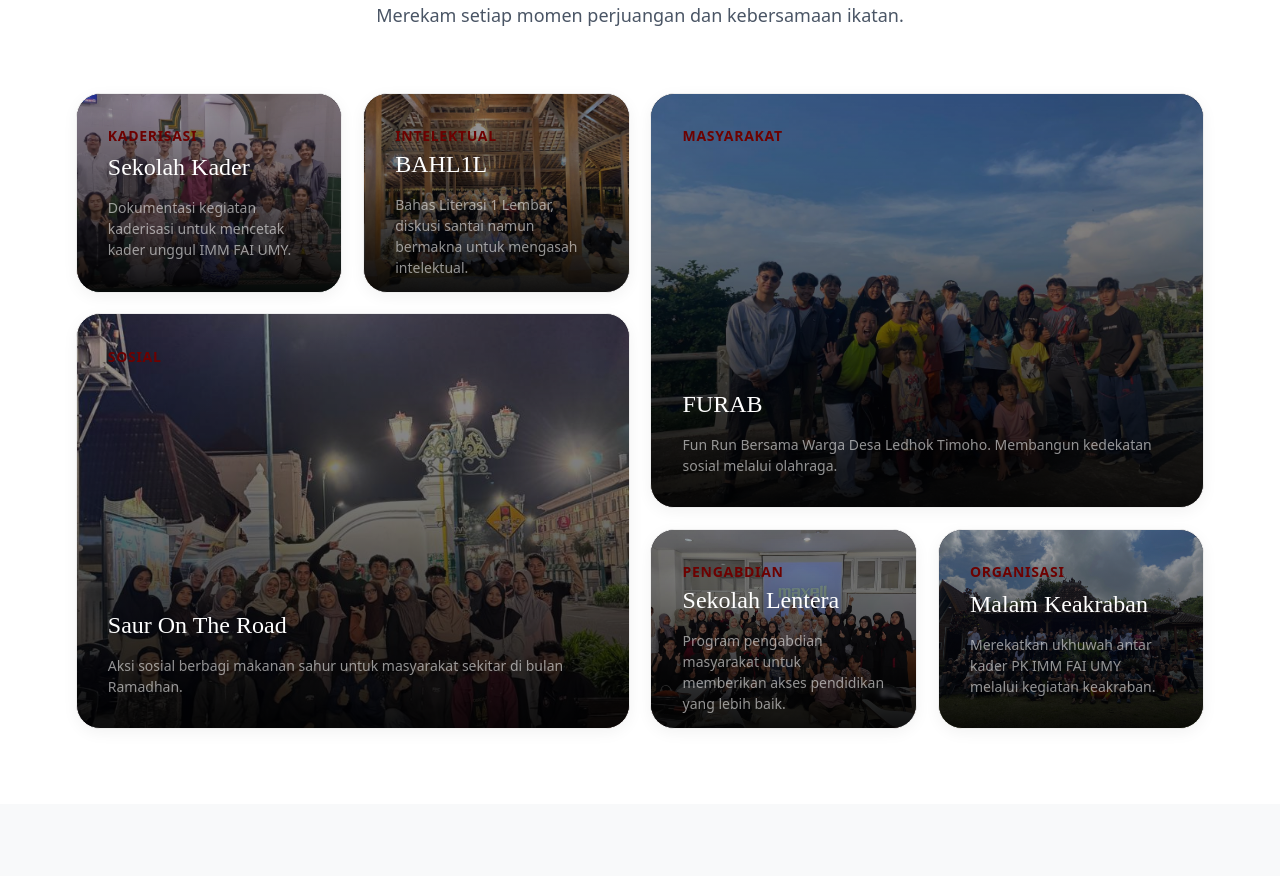
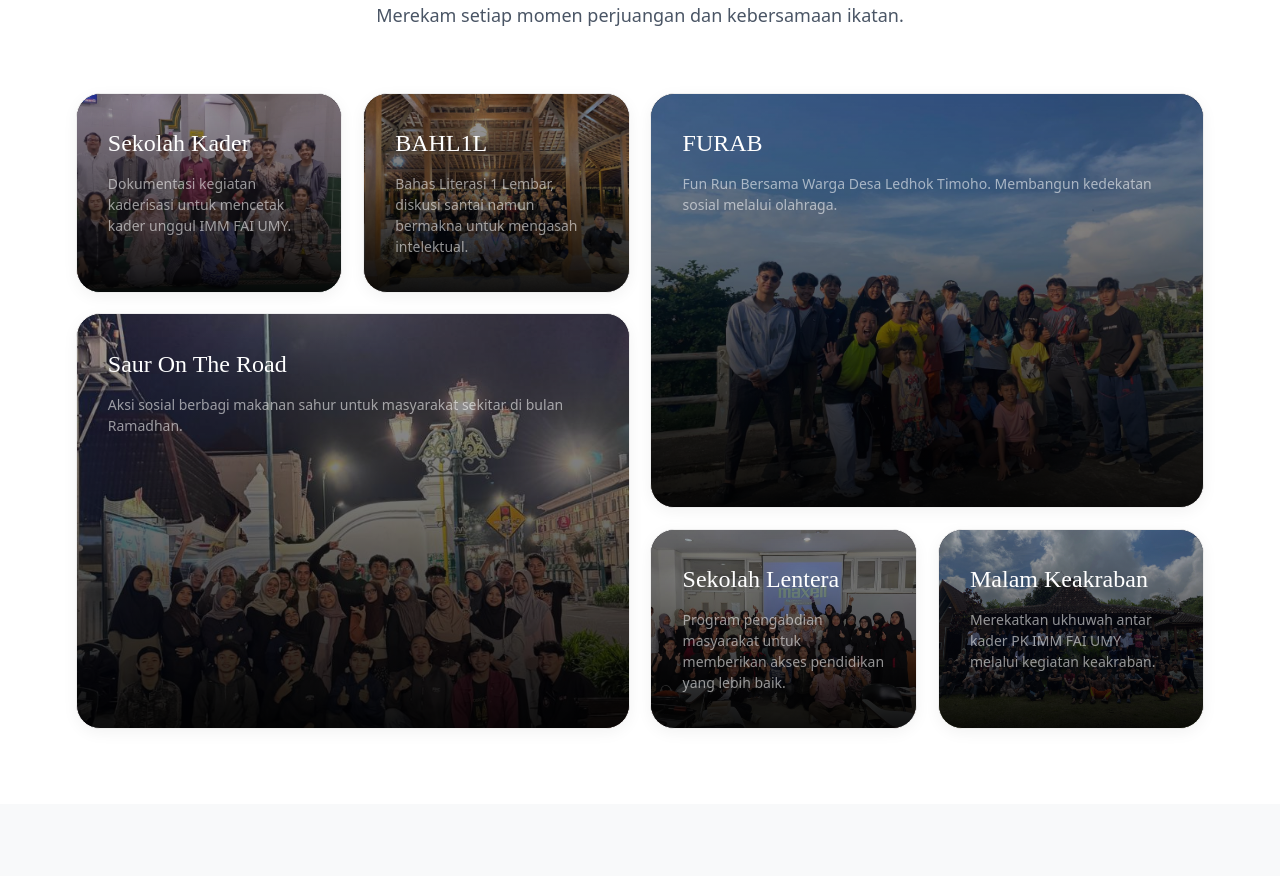
Before and after one commit to immfaiumy25/Imm-web, a Next.js app: page / in a window 1280 px wide. Shown: the part 4501-5377 px from the top of the page. Built offline with nearby package versions, Linux system fonts and the light colour scheme.

Commit message:
fix(dokumentasi): remove category labels to reduce text clutter

```diff
--- a/src/components/MagicBento.tsx
+++ b/src/components/MagicBento.tsx
@@ -577,9 +577,6 @@ const MagicBento: React.FC<BentoProps> = ({
                     <div className="absolute inset-0 bg-gradient-to-t from-black/90 via-black/40 to-black/10" />
                   </div>
                 )}
-                <div className="magic-bento-card__header relative z-10 text-white">
-                  <div className="magic-bento-card__label text-yellow-400">{card.label}</div>
-                </div>
                 <div className="magic-bento-card__content relative z-10 text-white">
                   <h2 className="magic-bento-card__title text-white">{card.title}</h2>
                   <p className="magic-bento-card__description text-white/80">{card.description}</p>
@@ -707,9 +704,6 @@ const MagicBento: React.FC<BentoProps> = ({
                   <div className="absolute inset-0 bg-gradient-to-t from-black/90 via-black/40 to-black/10" />
                 </div>
               )}
-              <div className="magic-bento-card__header relative z-10 text-white">
-                <div className="magic-bento-card__label text-yellow-400">{card.label}</div>
-              </div>
               <div className="magic-bento-card__content relative z-10 text-white">
                 <h2 className="magic-bento-card__title text-white">{card.title}</h2>
                 <p className="magic-bento-card__description text-white/80">{card.description}</p>
```
